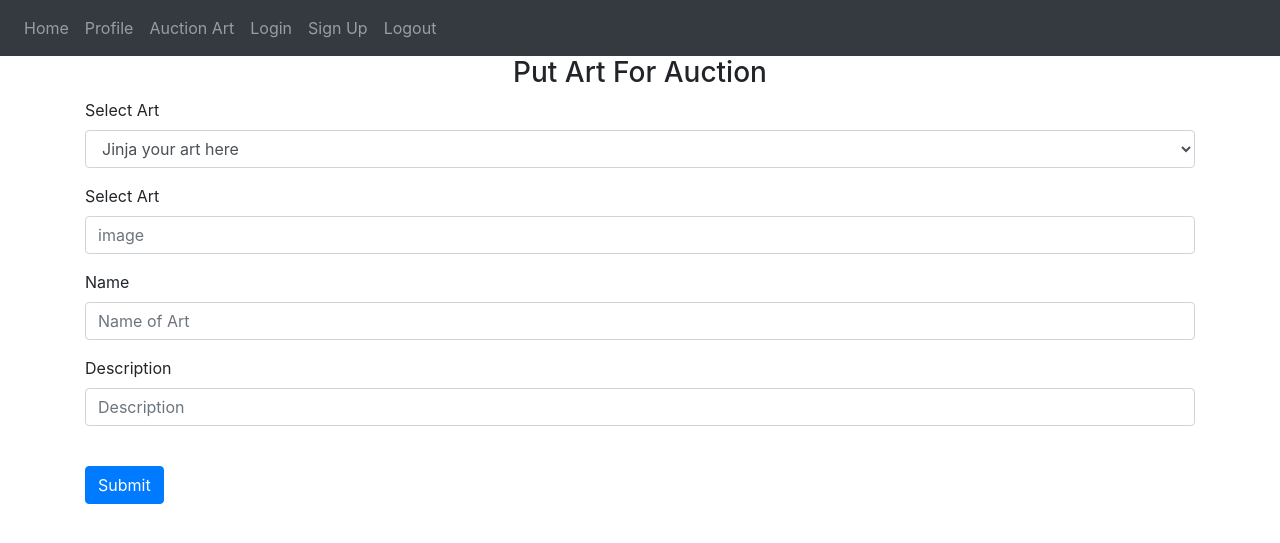
After one commit to lua-lipa/auctionly, a Flask app: page /auction-art in a window 1280 px wide. The commit adds this page. Shown: the top 543 px of the page. Run offline with Flask 2, Linux system fonts and the light colour scheme; a user stored in the database is signed in; some libraries are stand-ins or nearby versions.

Commit message:
Auction art

```diff
--- /dev/null
+++ b/auctionly/templates/auction-art.html
@@ -0,0 +1,25 @@
+{% extends "base.html" %} {% block title %}Put Art For Auction{% endblock %} {% block content %}
+<form method="POST">
+    <h3 align="center">Put Art For Auction</h3>
+    <div class="form-group">
+        <label for="artCategory">Select Art</label>
+        <select class="form-control" name="artCategory">
+          <option>Jinja your art here</option>
+        </select>
+    </div>
+    <div class="form-group">
+        <label for="image">Select Art</label>
+        <input type="text" class="form-control" id="image" name="image" placeholder="image" />
+    </div>
+    <div class="form-group">
+        <label for="name">Name</label>
+        <input type="text" class="form-control" id="name" name="name" placeholder="Name of Art" />
+    </div>
+    <div class="form-group">
+        <label for="description">Description</label>
+        <input type="description" class="form-control" id="description" name="description" placeholder="Description" />
+    </div>
+    <br />
+    <button type="submit" class="btn btn-primary">Submit</button>
+</form>
+{% endblock %}
--- a/auctionly/templates/base.html
+++ b/auctionly/templates/base.html
@@ -19,6 +19,7 @@
             <div class="navbar-nav">
                 <a class="nav-item nav-link" id="home" href="/">Home</a>
                 <a class="nav-item nav-link" id="profile" href="/profile">Profile</a>
+                <a class="nav-item nav-link" id="auction-art" href="/auction-art">Auction Art</a>
                 <a class="nav-item nav-link" id="login" href="/login">Login</a>
                 <a class="nav-item nav-link" id="signUp" href="/sign-up">Sign Up</a>
                 <a class="nav-item nav-link" id="logout" href="/logout">Logout</a>
--- a/auctionly/views.py
+++ b/auctionly/views.py
@@ -45,3 +45,12 @@ def upload_art():
 
 
     return render_template("upload.html")
+
+@views.route('/auction-art', methods=['GET', 'POST'])
+@login_required
+def auction_art():
+    if request.method == 'POST':
+        pass
+
+
+    return render_template("auction-art.html")
```
